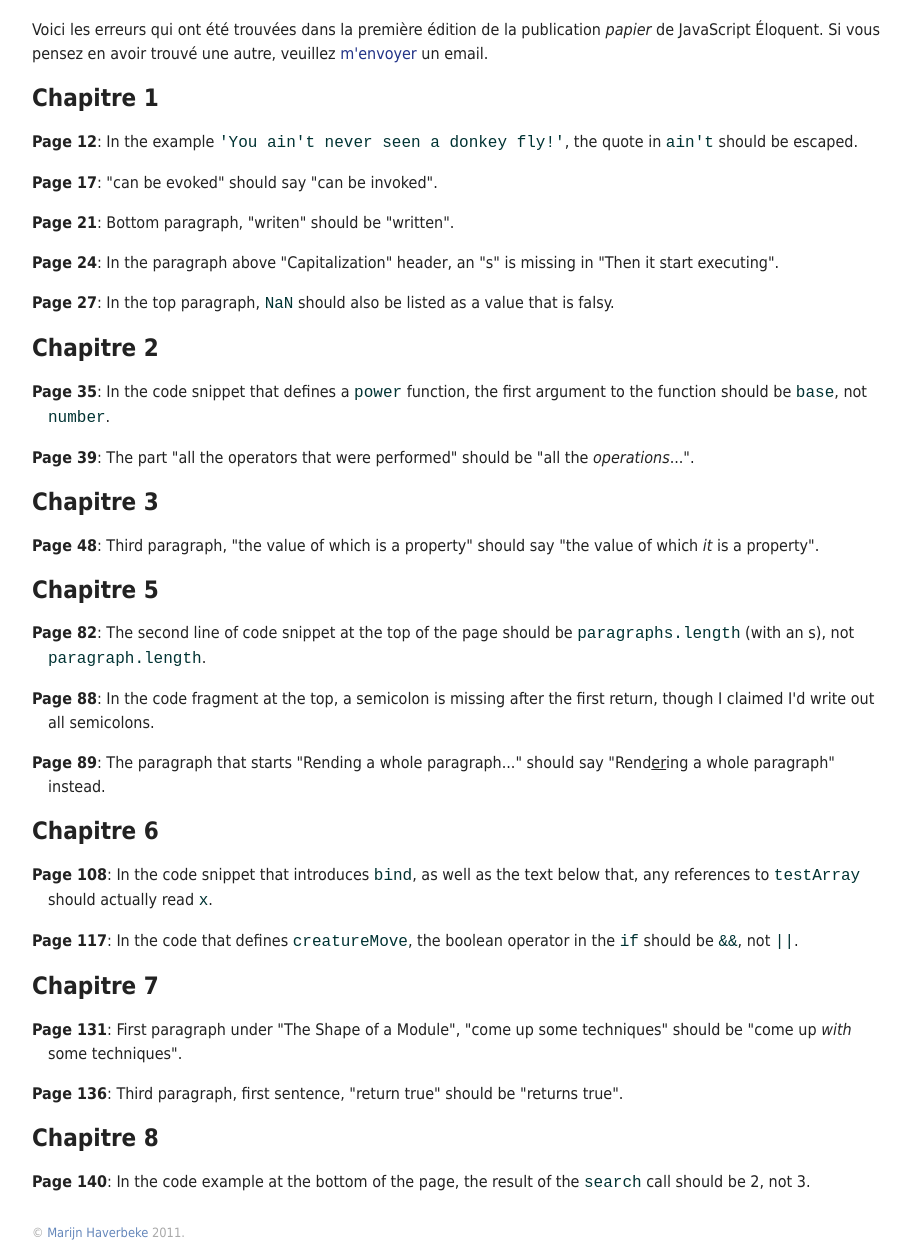
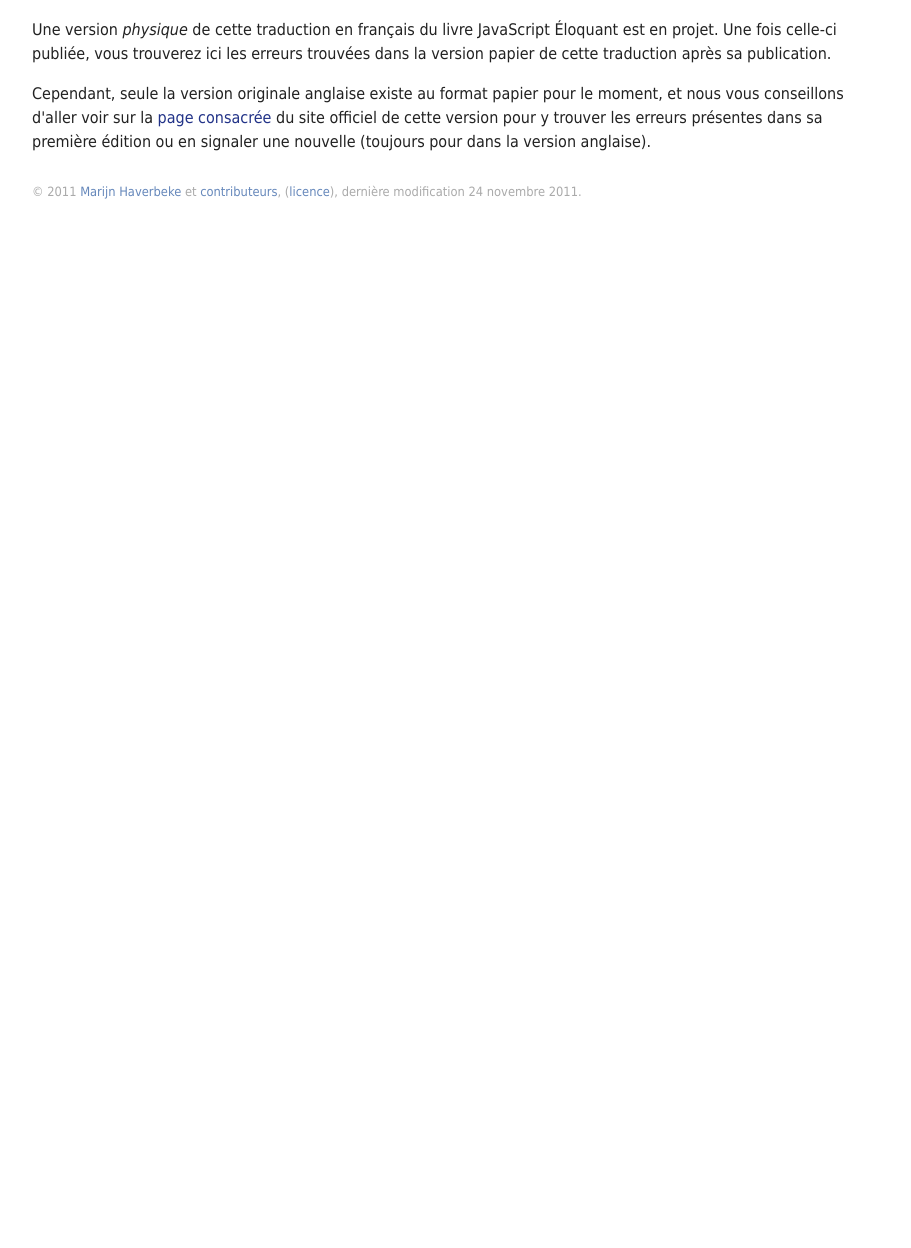
Before and after one commit to pandark/eloquent-javascript-translation, a plain HTML site: page web/errata.html in a window 1280 px wide. Shown: the part 120-1368 px from the top of the page, without its empty margins (48-959 px from the left). After the commit the page ends 800 px from the top, so only its background shows below. Drawn offline with Linux system fonts and the light colour scheme.

Commit message:
Modification de la page des errata (pas encore de version papier en français)

```diff
--- a/web/errata.html
+++ b/web/errata.html
@@ -11,91 +11,21 @@
     <div class="content">
       <h1><a style="text-decoration: none; color: black;" href="index.html">JavaScript Éloquent</a>&nbsp;: Errata</h1>
 
-      <p>Voici les erreurs qui ont été trouvées dans la première édition
-      de la publication <em>papier</em> de JavaScript Éloquent. Si vous
-      pensez en avoir trouvé une autre, veuillez <a
-      href="mailto:marijnh@gmail.com">m'envoyer</a> un email.</p>
-
-      <h2>Chapitre 1</h2>
-
-      <p class="err"><strong>Page 12</strong>: In the example <code>'You
-      ain't never seen a donkey fly!'</code>, the quote
-      in <code>ain't</code> should be escaped.</p>
-
-      <p class="err"><strong>Page 17</strong>: "can be evoked" should say
-      "can be invoked".</p>
-
-      <p class="err"><strong>Page 21</strong>: Bottom paragraph, "writen"
-      should be "written".</p>
-
-      <p class="err"><strong>Page 24</strong>: In the paragraph above
-      "Capitalization" header, an "s" is missing in "Then it start
-      executing".</p>
-
-      <p class="err"><strong>Page 27</strong>: In the top paragraph,
-      <code>NaN</code> should also be listed as a value that is
-      falsy.</p>
-
-      <h2>Chapitre 2</h2>
-
-      <p class="err"><strong>Page 35</strong>: In the code snippet
-      that defines a <code>power</code> function, the first argument
-      to the function should be <code>base</code>, not
-      <code>number</code>.</p>
-
-      <p class="err"><strong>Page 39</strong>: The part "all the operators
-      that were performed" should be "all the <em>operations</em>...".</p>
-
-      <h2>Chapitre 3</h2>
-
-      <p class="err"><strong>Page 48</strong>: Third paragraph, "the value
-      of which is a property" should say "the value of which <em>it</em> is
-      a property".</p>
-
-      <h2>Chapitre 5</h2>
-
-      <p class="err"><strong>Page 82</strong>: The second line of code
-      snippet at the top of the page should be
-      <code>paragraphs.length</code> (with an s), not
-      <code>paragraph.length</code>.</p>
-
-      <p class="err"><strong>Page 88</strong>: In the code fragment at the
-      top, a semicolon is missing after the first return, though I claimed
-      I'd write out all semicolons.</p>
-
-      <p class="err"><strong>Page 89</strong>: The paragraph that
-      starts "Rending a whole paragraph..." should say
-      "Rend<span style="text-decoration: underline">er</span>ing a whole paragraph" instead.</p>
-
-      <h2>Chapitre 6</h2>
-
-      <p class="err"><strong>Page 108</strong>: In the code snippet
-      that introduces <code>bind</code>, as well as the text below
-      that, any references to <code>testArray</code> should actually
-      read <code>x</code>.</p>
-
-      <p class="err"><strong>Page 117</strong>: In the code that
-      defines <code>creatureMove</code>, the boolean operator in the
-      <code>if</code> should be <code>&amp;&amp;</code>, not
-      <code>||</code>.</p>
-
-      <h2>Chapitre 7</h2>
-
-      <p class="err"><strong>Page 131</strong>: First paragraph under "The
-      Shape of a Module", "come up some techniques" should be "come
-      up <em>with</em> some techniques".</p>
-
-      <p class="err"><strong>Page 136</strong>: Third paragraph, first
-      sentence, "return true" should be "returns true".</p>
-
-      <h2>Chapitre 8</h2>
-
-      <p class="err"><strong>Page 140</strong>: In the code example at
-      the bottom of the page, the result of the <code>search</code>
-      call should be 2, not 3.</p>
+      <p>Une version <em>physique</em> de cette traduction en français
+      du livre JavaScript Éloquant est en projet. Une fois celle-ci
+      publiée, vous trouverez ici les erreurs trouvées dans la version
+      papier de cette traduction après sa publication.</p>
+      <p>Cependant, seule la version originale anglaise existe au format
+      papier pour le moment, et nous vous conseillons d'aller voir sur la
+      <a href="http://eloquentjavascript.net/errata.html" hreflang="en">page consacrée</a>
+      du site officiel de cette version pour y trouver les erreurs
+      présentes dans sa première édition ou en signaler une nouvelle
+      (toujours pour dans la version anglaise).</p>
 
       <div class="footer">
-      © <a href="mailto:marijnh@gmail.com">Marijn Haverbeke</a> 2011.
+      © 2011 <a href="mailto:marijnh@gmail.com">Marijn Haverbeke</a> et <a href="contributors.html">contributeurs</a>,
+      (<a href="http://creativecommons.org/licenses/by/3.0/deed.fr">licence</a>),
+      dernière modification 24 novembre 2011.
       </div>
 
     </div>
```
